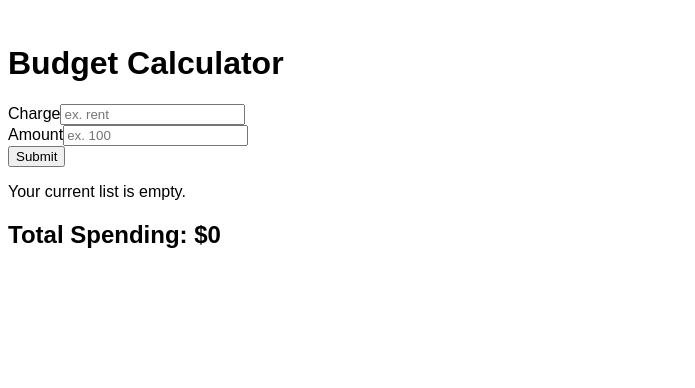
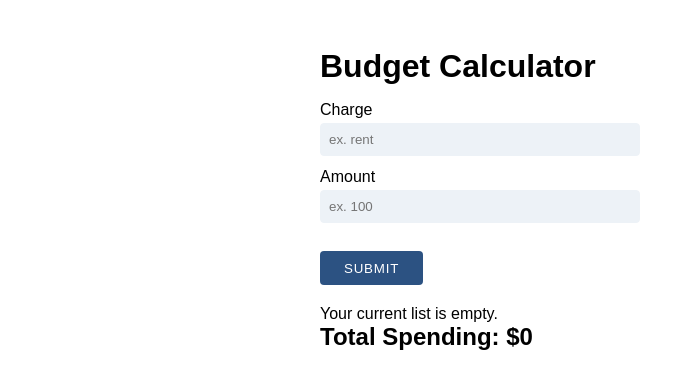
Before and after one commit to apcurran/budget-calculator-react-hooks, a React (Create React App) app: page / in a window 1280 px wide. Shown: the top 388 px of the page, without its empty margins (0-695 px from the left). Built offline with nearby package versions, Linux system fonts and the light colour scheme.

Commit message:
Styling added

```diff
--- a/src/App.js
+++ b/src/App.js
@@ -107,7 +107,7 @@ function App() {
     <div className="App">
       {alert.show && <FormAlert type={alert.type} text={alert.text} />}
       <FormAlert />
-      <h1>Budget Calculator</h1>
+      <h1 className="title">Budget Calculator</h1>
       <main className="main">
         <ExpenseForm
           charge={charge}
--- a/src/components/ExpenseItem.js
+++ b/src/components/ExpenseItem.js
@@ -6,14 +6,14 @@ export default function ExpenseItem({ expenseInfo, handleEditItem, handleDeleteI
     const { id, charge, amount } = expenseInfo;
 
     return (
-        <li>
+        <li className="expense">
             <div className="list__item">
                 <span className="list__item__expense">{ charge }</span>
                 <span className="list__item__amount">${ amount }</span>
             </div>
             <div className="list__item-btns">
-                <button onClick={() => handleEditItem(id)} className="list__item-btns__edit">Edit</button>
-                <button onClick={() => handleDeleteItem(id)} className="list__item-btns__delete">Delete</button>
+                <button onClick={() => handleEditItem(id)} className="list__item-btns__edit expense-btn">Edit</button>
+                <button onClick={() => handleDeleteItem(id)} className="list__item-btns__delete expense-btn">Delete</button>
             </div>
         </li>
     )
--- a/src/components/ExpenseList.js
+++ b/src/components/ExpenseList.js
@@ -8,7 +8,7 @@ export default function ExpenseList({ expenses, handleEditItem, handleDeleteItem
 
     return (
         <React.Fragment>
-            <ul className="list">
+            <ul className="expense-list">
                {expenses.map(expense => {
                    return (
                        <ExpenseItem
@@ -20,7 +20,7 @@ export default function ExpenseList({ expenses, handleEditItem, handleDeleteItem
                    )
                })}
             </ul>
-            {expenses.length > 0 && <button onClick={clearItems} className="submit">Clear Expenses</button>}
+            {expenses.length > 0 && <button onClick={clearItems} className="clear-btn">Clear Expenses</button>}
             <ExpenseItem />
         </React.Fragment>
     )
--- a/src/index.css
+++ b/src/index.css
@@ -1,5 +1,24 @@
-body {
+* {
+  margin: 0;
+  padding: 0;
+  box-sizing: border-box;
+}
+
+body,
+input,
+button,
+label {
   font-family: sans-serif;
+}
+
+.App {
+  width: 40rem;
+  max-width: 92.5%;
+  margin: 2rem auto;
+}
+
+.title {
+  margin-bottom: 1rem;
 }
 
 .list__item__expense {
@@ -8,6 +27,7 @@ body {
 
 .alert {
   padding: .5rem 1.5rem;
+  border-radius: 4px;
 }
 
 .alert--danger {
@@ -17,3 +37,88 @@ body {
 .alert--success {
   background-color: lightgreen;
 }
+
+/* Form */
+.form {
+  width: 20rem;
+  max-width: 100%;
+}
+
+.form-group {
+  display: flex;
+  flex-direction: column;
+  margin-bottom: .75rem;
+}
+
+.form-group__label {
+  margin-bottom: .25rem;
+}
+
+.form-group__input {
+  padding: .5rem;
+  border-radius: 4px;
+  border: 1px solid #EDF2F7;
+  background-color: #EDF2F7;
+  outline: none;
+}
+
+.form-group__input:focus {
+  border-color: #4299e1;
+}
+
+.form__submit {
+  margin: 1rem 0 1.25rem 0;
+  padding: .6rem 1.5rem;
+  border: none;
+  background-color: #2C5282;
+  color: #fff;
+  border-radius: 4px;
+  cursor: pointer;
+  text-transform: uppercase;
+  letter-spacing: .06em;
+}
+
+/* Expenses */
+.expense-list {
+  list-style: none;
+}
+
+.expense {
+  margin-bottom: 1rem;
+}
+
+.list__item {
+  margin-bottom: .25rem;
+}
+
+.expense-btn {
+  padding: .4rem 1.15rem;
+  border-radius: 500px;
+  border: 2px solid #718096;
+  color: #4a5568;
+  background-color: transparent;
+  cursor: pointer;
+}
+
+.list__item-btns__edit {
+  margin-right: .75rem;
+}
+
+.clear-btn {
+  margin: 1.5rem 0;
+  padding: .5rem 1.15rem;
+  border: none;
+  border-radius: 500px;
+  background-color: #fff;
+  box-shadow: 0 2px 5px rgba(0, 0, 0, .225);
+  cursor: pointer;
+
+  transition:
+    background-color 125ms ease,
+    color 125ms ease;
+}
+
+.clear-btn:hover {
+  background-color: #4A5568;
+  color: #fff;
+}
```
